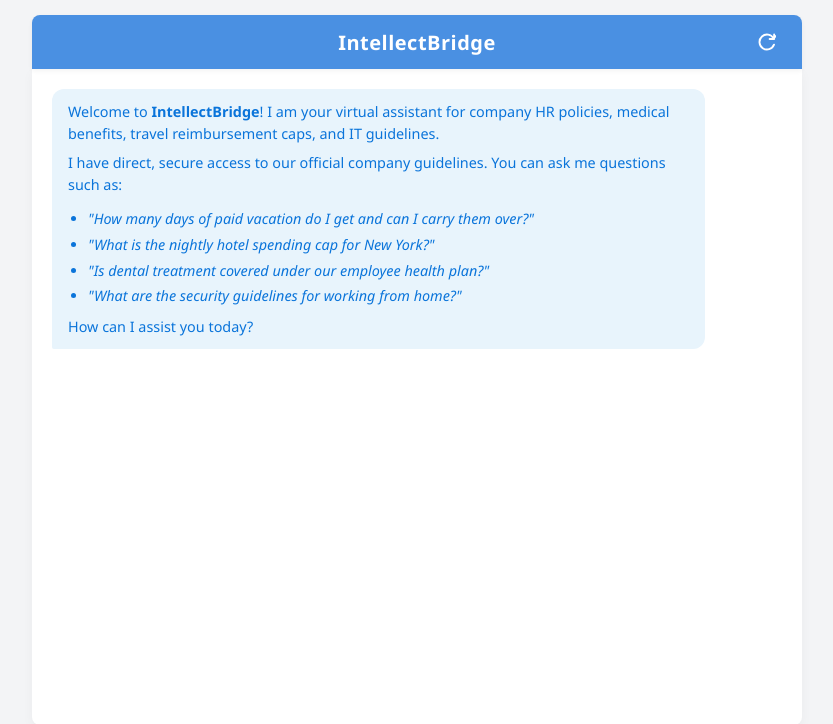
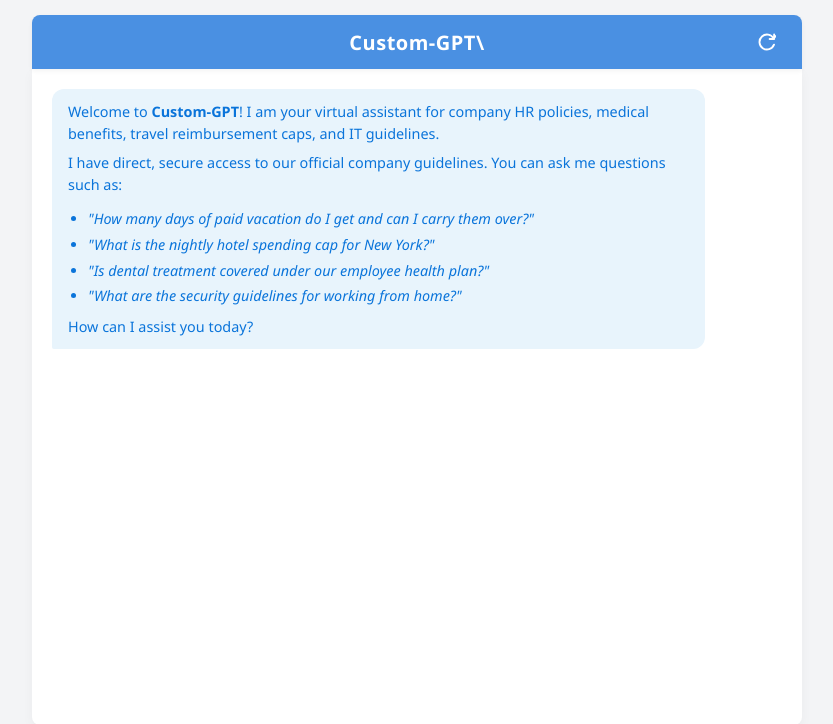
Before and after one commit to Harshukallur/Custom_GPT, a Flask app: page / in a window 1280 px wide. Shown: the top 724 px of the page, without its empty margins (223-1056 px from the left). Run offline with Flask 3, Linux system fonts and the light colour scheme.

Commit message:
Change title and header from IntellectBridge to Custom-GPT

```diff
--- a/app/templates/chat.html
+++ b/app/templates/chat.html
@@ -4,14 +4,14 @@
 <head>
     <meta charset="UTF-8">
     <meta name="viewport" content="width=device-width, initial-scale=1.0">
-    <title>IntellectBridge</title>
+    <title>Custom-GPT</title>
     <link rel="stylesheet" href="{{ url_for('static', filename='css/styles.css') }}">
 </head>
 <body>
     <main class="chat-area">
         <header class="header">
             <div class="header-spacer"></div>
-            <h1>IntellectBridge</h1>
+            <h1>Custom-GPT\</h1>
             <button id="new-chat-button" class="new-chat-button" title="Start new chat">
                 <svg xmlns="http://www.w3.org/2000/svg" width="18" height="18" viewBox="0 0 24 24" fill="none" stroke="currentColor" stroke-width="2.5" stroke-linecap="round" stroke-linejoin="round">
                     <path d="M21.5 2v6h-6M21.34 15.57a10 10 0 1 1-.57-8.38l5.67-5.67"/>
@@ -22,7 +22,7 @@
         <div class="chat-box" id="chat-box">
             <!-- Initial AI message -->
             <div class="message ai-message">
-                <p>Welcome to <strong>IntellectBridge</strong>! I am your virtual assistant for company HR policies, medical benefits, travel reimbursement caps, and IT guidelines.</p>
+                <p>Welcome to <strong>Custom-GPT</strong>! I am your virtual assistant for company HR policies, medical benefits, travel reimbursement caps, and IT guidelines.</p>
                 <p>I have direct, secure access to our official company guidelines. You can ask me questions such as:</p>
                 <ul style="margin: 5px 0; padding-left: 20px;">
                     <li><em>"How many days of paid vacation do I get and can I carry them over?"</em></li>
```
